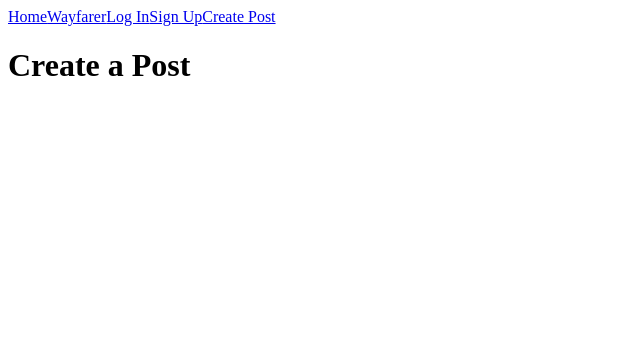
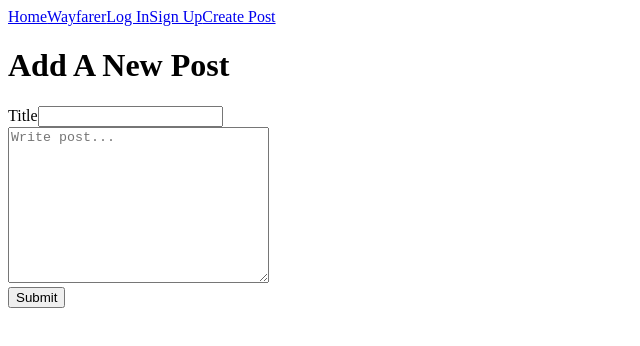
Before and after one commit to vishwaCodes/wayfarer, a React (Create React App) app in the folder wayfair-app/: page /create in a window 1280 px wide. Shown: the top 346 px of the page, without its empty margins (0-640 px from the left). Built offline with nearby package versions, Linux system fonts and the light colour scheme.

Commit message:
Adds create post functionality, post can be posted but does not include city yet

```diff
--- a/wayfair-app/src/pages/CreatePostPage.js
+++ b/wayfair-app/src/pages/CreatePostPage.js
@@ -1,9 +1,56 @@
-import React from "react";
+import React, { Component } from "react"
 
-const CreatePostPage = () => {
-  return (
-    <h1>Create a Post</h1>
-  );
+const URL = 'http://localhost:4000/api/posts';
+
+class CreatePostPage extends Component {
+  state = {
+    title: '',
+    body: '',
+  };
+
+  handleChange = (event) => {
+    this.setState({
+      [event.target.id]: event.target.value
+    });
+  };
+
+  handleSubmit = (event) => {
+    event.preventDefault();
+    fetch(URL, {
+      method: 'POST',
+      headers: {
+        'Content-Type': 'application/json',
+      },
+      body: JSON.stringify(this.state),
+    })
+    .then((response) => {
+      return response.json();
+    })
+    .then((data) => {
+      this.props.history.push('/posts');
+      console.log(data);
+    })
+    .catch((err) => console.log(err))
+  };
+
+  render() {
+    return (
+      <div>
+        <h1>Add A New Post</h1>
+
+        <form onSubmit={this.handleSubmit} >
+          <div>
+            <label htmlFor="title">Title</label>
+            <input type="text" id="title" name="title" value={this.state.title} onChange={this.handleChange} /><br />
+
+            <textarea name="body" id="body" cols="30" rows="10" value={this.state.body} onChange={this.handleChange} placeholder="Write post..." />
+
+          </div>
+          <button type="submit">Submit</button>
+        </form>
+      </div>
+    )
+  }
 };
 
 export default CreatePostPage;
```
